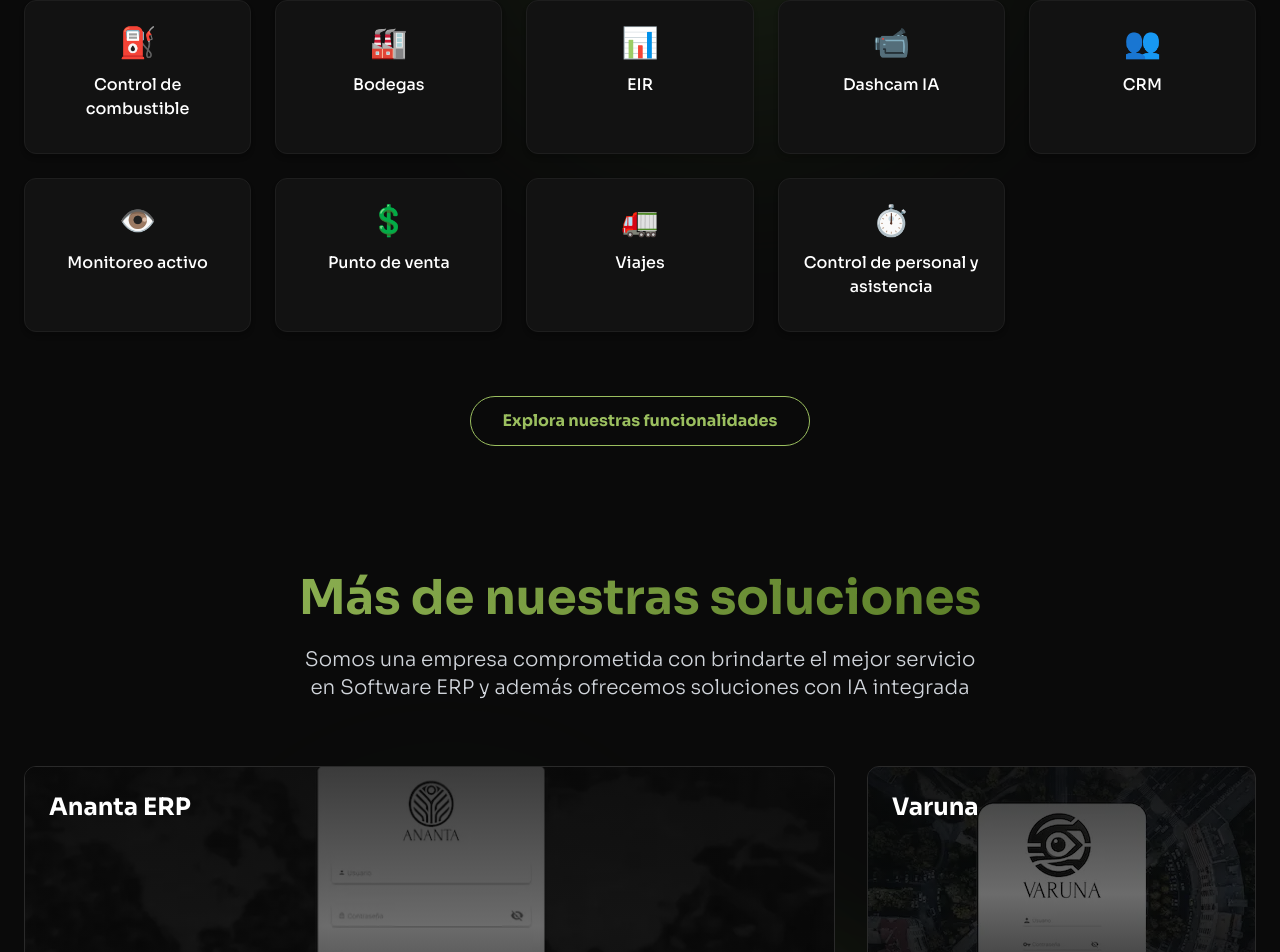
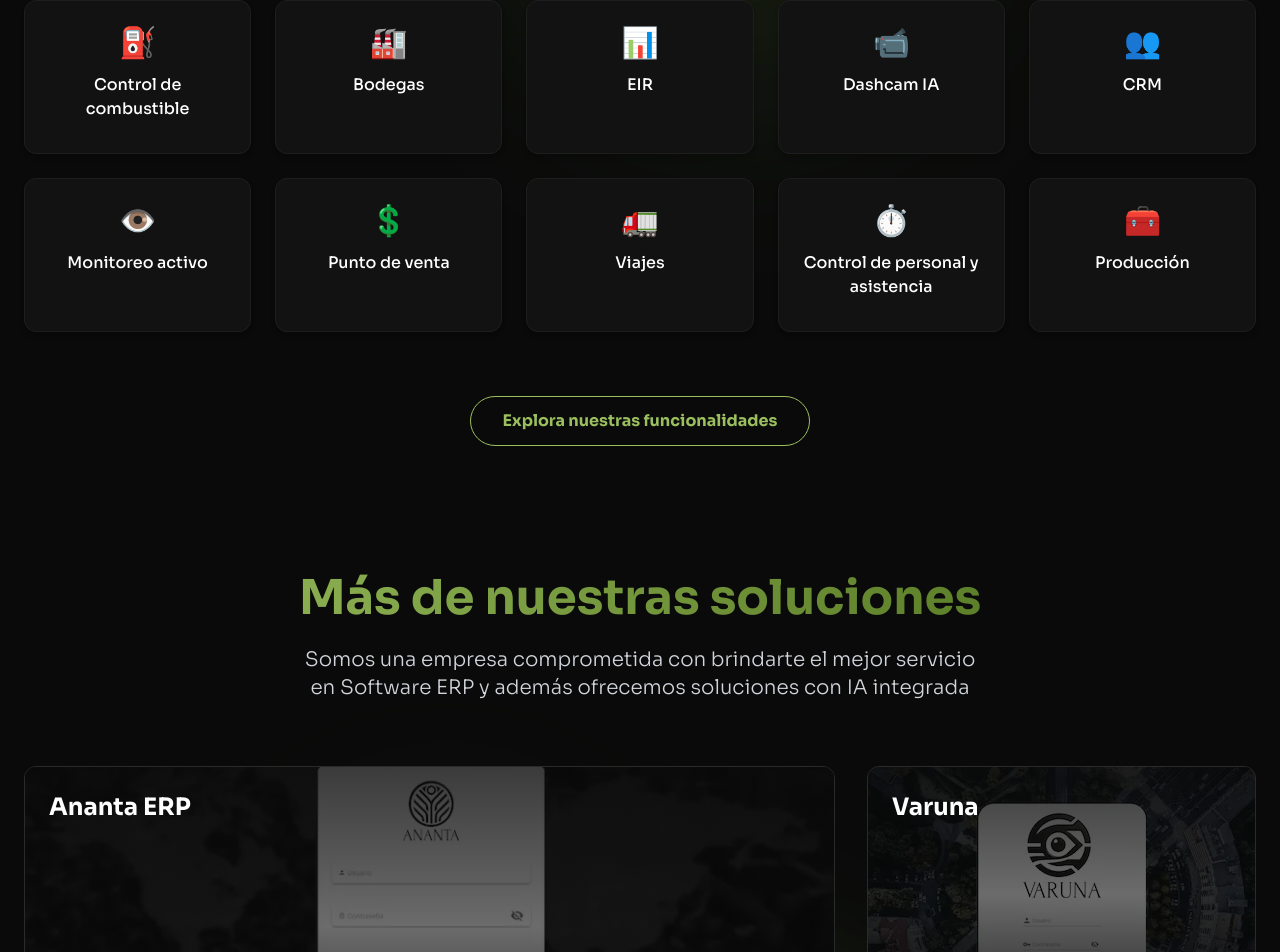
Before and after one commit to omarosvaldogm/landing-ananta, a React (Vite) app: page / in a window 1280 px wide. Shown: the part 2764-3716 px from the top of the page. Built offline with nearby package versions, Linux system fonts and the light colour scheme.

Commit message:
feat: Agregando modulo de produccion

```diff
--- a/src/components/inicio/FuncionalidadesSection.jsx
+++ b/src/components/inicio/FuncionalidadesSection.jsx
@@ -56,7 +56,8 @@ const FuncionalidadesSection = () => {
     { name: "Monitoreo activo", description: "Centraliza la supervisión de tu flotilla con alertas y reportes.", icon: "👁️" },
     { name: "Punto de venta", description: "Cobra, gestiona inventarios y factura en un solo lugar.", icon: "💲" },
     { name: "Viajes", description: "Gestiona servicios logísticos con reportes automáticos.", icon: "🚛" },
-    { name: "Control de personal y asistencia", description: "Controla el personal y asistencia de tu empresa.", icon: "⏱️" }
+    { name: "Control de personal y asistencia", description: "Controla el personal y asistencia de tu empresa.", icon: "⏱️" },
+    { name: "Producción", description: "Optimiza y controla tu producción de principio a fin.", icon: "🧰" }
   ];
 
   return (
--- a/src/components/inicio/ModulesDetailView.jsx
+++ b/src/components/inicio/ModulesDetailView.jsx
@@ -329,6 +329,21 @@ const ModulesDetailView = () => {
         "/img/modulos/asistencia.png",
         "/img/modulos/asistencia2.png",
       ]
+    },
+    {
+      name: "Producción",
+      description: "Optimiza y controla tu producción de principio a fin. Controla y supervisa toda tu producción desde una sola plataforma. Mejora tus tiempos, control y eficiencia.",
+      features: [
+        "Creación de órdenes de producción",
+        "Seguimiento de procesos paso a paso",
+        "Gestión por líneas de producción",
+        "Control de estatus y avances en tiempo real",
+        "Historial completo de producción y operaciones"
+      ],
+      screenshots: [
+        "/img/modulos/produccion_1.jpeg",
+        "/img/modulos/produccion_2.jpeg"
+      ]
     }
   ];
 
@@ -571,7 +586,8 @@ function getModuleIcon(moduleName) {
     "Monitoreo activo": "👁️",
     "Punto de venta": "💲",
     "Viajes": "✈️",
-    "Control de personal y asistencia": "⏱️"
+    "Control de personal y asistencia": "⏱️",
+    "Producción": "🧰"
   };
 
   return icons[moduleName] || "✨";
```
Also changed, not shown: public/img/modulos/produccion_1.jpeg (added), public/img/modulos/produccion_2.jpeg (added).
